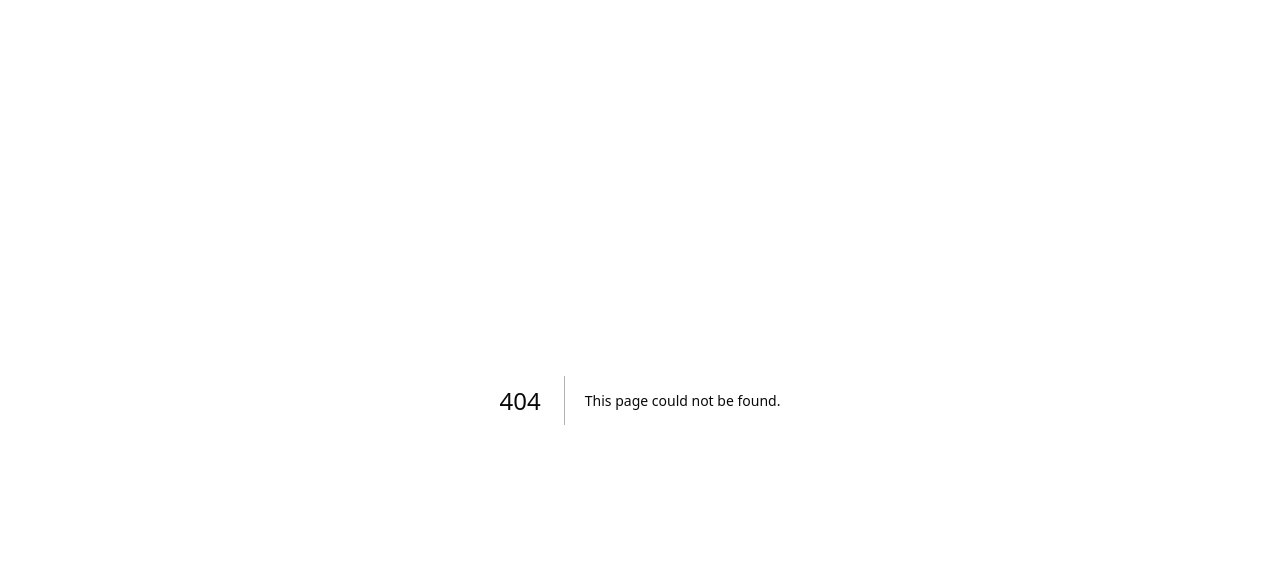
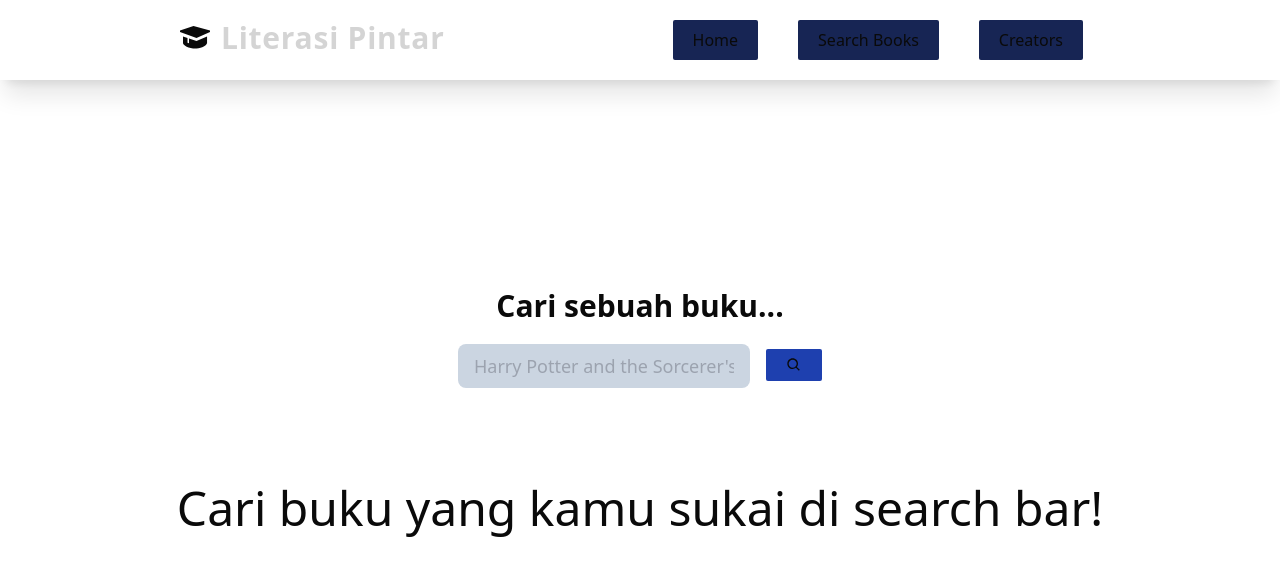
Before and after one commit to mvfflin/literasi-pintar, a Next.js app: page /search in a window 1280 px wide. Before the commit this address had no page. Shown: the top 576 px of the page. Built offline with nearby package versions, Linux system fonts and the light colour scheme.

Commit message:
feat: add search route and navbar

```diff
--- a/package.json
+++ b/package.json
@@ -13,7 +13,8 @@
     "next-auth": "^4.24.4",
     "react": "^18",
     "react-dom": "^18",
-    "react-icons": "^4.11.0"
+    "react-icons": "^4.11.0",
+    "react-loading-icons": "^1.1.0"
   },
   "devDependencies": {
     "@types/node": "^20",
--- /dev/null
+++ b/src/components/navbar.tsx
@@ -0,0 +1,48 @@
+import Link from "next/link";
+import { BiSolidGraduation } from "react-icons/bi";
+
+const Navbar = () => {
+  const onScroll = () => {
+    if (scrollY == 0) {
+      document.getElementById("container")?.classList.toggle("bg-");
+    }
+  };
+
+  return (
+    <>
+      <div
+        className="block w-full h-20 backdrop-blur-md sticky top-0 shadow-xl"
+        id="container"
+      >
+        <div className="flex justify-center pt-5">
+          <div className="text-4xl font-bold pr-2">
+            <BiSolidGraduation />
+            {"  "}
+          </div>
+          <h1 className="text-3xl font-bold text-neutral-300 tracking-wide">
+            Literasi Pintar
+          </h1>
+          <div className="ml-52">
+            <ul className="justify-between">
+              <Link href={"/"}>
+                <li className="inline-block btn-navbar-dark mx-5">
+                  <button>Home</button>
+                </li>
+              </Link>
+              <Link href={"/search"}>
+                <li className="inline-block btn-navbar-dark mx-5">
+                  <button>Search Books</button>
+                </li>
+              </Link>
+              <li className="inline-block btn-navbar-dark mx-5">
+                <button>Creators</button>
+              </li>
+            </ul>
+          </div>
+        </div>
+      </div>
+    </>
+  );
+};
+
+export default Navbar;
--- a/src/pages/_app.tsx
+++ b/src/pages/_app.tsx
@@ -1,14 +1,20 @@
 import "@/styles/globals.css";
 import type { AppProps } from "next/app";
 import { SessionProvider } from "next-auth/react";
+import Head from "next/head";
 
 export default function App({
   Component,
   pageProps: { session, ...pageProps },
 }: AppProps) {
   return (
-    <SessionProvider session={session}>
-      <Component {...pageProps} />
-    </SessionProvider>
+    <>
+      <Head>
+        <title>Literasi Pintar</title>
+      </Head>
+      <SessionProvider session={session}>
+        <Component {...pageProps} />
+      </SessionProvider>
+    </>
   );
 }
--- a/src/pages/_document.tsx
+++ b/src/pages/_document.tsx
@@ -3,8 +3,14 @@ import { Html, Head, Main, NextScript } from "next/document";
 export default function Document() {
   return (
     <Html lang="en">
-      <Head />
-      <body className="dark:bg-gray-950 bg-white text-neutral-950 dark:text-neutral-200 px-5">
+      <Head>
+        <meta name="og:title" content="Literasi Pintar" />
+        <meta
+          name="og:description"
+          content="Website tempat kamu mencari buku kesukaanmu!"
+        />
+      </Head>
+      <body className="dark:bg-gray-950 bg-white text-neutral-950 dark:text-neutral-200">
         <Main />
         <NextScript />
       </body>
--- a/src/pages/index.tsx
+++ b/src/pages/index.tsx
@@ -3,6 +3,7 @@ import { Inter } from "next/font/google";
 import { BiSearch, BiSolidGraduation } from "react-icons/bi";
 import { useSession, signOut } from "next-auth/react";
 import { useEffect } from "react";
+import Navbar from "@/components/navbar";
 
 const inter = Inter({ subsets: ["latin"] });
 
@@ -15,8 +16,9 @@ export default function Home() {
   }, [status]);
 
   return (
-    <main className={`max-w-screen h-screen`}>
-      <div className="main">
+    <main className={`max-w-screen h-max`}>
+      <Navbar />
+      <div className="main px-5">
         <div className="title mx-auto justify-center text-center w-max mt-52">
           <h1 className="text-5xl lg:text-7xl mx-auto w-max">
             <BiSolidGraduation />
@@ -40,15 +42,22 @@ export default function Home() {
           )}
 
           <h1 className="text-base lg:text-xl mt-10">Cari buku</h1>
+          <form action={"/search"} method="get">
             <div className="flex justify-center">
               <input
                 className="outline-none bg-gray-800 p-2 rounded-lg px-4 mt-2 text-base lg:text-lg text-left"
                 placeholder="Cari buku..."
+                id="search"
+                name="search"
               />
-            <button className="ml-4 bg-blue-950 p-2 px-4 mt-2 text-base lg:text-lg rounded-lg">
+              <button
+                className="ml-4 bg-blue-950 p-2 px-4 mt-2 text-base lg:text-lg rounded-lg"
+                type="submit"
+              >
                 <BiSearch />
               </button>
             </div>
+          </form>
         </div>
       </div>
     </main>
--- /dev/null
+++ b/src/pages/search/index.tsx
@@ -0,0 +1,149 @@
+import Navbar from "@/components/navbar";
+import Link from "next/link";
+import { NextRouter, useRouter } from "next/router";
+import { ChangeEvent, useEffect, useState } from "react";
+import { BiSearch } from "react-icons/bi";
+import LoadingIcons from "react-loading-icons";
+
+const SearchPage = () => {
+  const router: NextRouter = useRouter();
+  const [books, setBooks] = useState<any>();
+  const [loading, setLoading] = useState<boolean>(false);
+  const [searchInput, setSearchInput] = useState<string>("");
+
+  const { search }: any = router.query;
+
+  const handleChange = (e: ChangeEvent<HTMLInputElement>) => {
+    setSearchInput(e.target.value);
+  };
+
+  useEffect(() => {
+    if (!search || !router.isReady) {
+      setBooks(null);
+    } else {
+      setSearchInput(search);
+      const getBooks = async () => {
+        console.log(search);
+        console.log(
+          `https://openlibrary.org/search.json?` +
+            new URLSearchParams({ q: search }).toString()
+        );
+        setLoading(true);
+        try {
+          fetch(
+            `https://openlibrary.org/search.json?` +
+              new URLSearchParams({ q: search }).toString()
+          ).then(async (res) => {
+            const data = await res.json();
+            console.log(data.docs.slice(0, 9));
+            setBooks(data);
+            setLoading(false);
+          });
+        } catch (error) {
+          console.log(error);
+          setBooks("error");
+          setLoading(false);
+        }
+      };
+      getBooks();
+    }
+  }, [search, router.isReady]);
+
+  return (
+    <>
+      <Navbar />
+      <main className="max-w-screen h-max">
+        <div className="main px-5 my-52">
+          <div className="title text-center mt-52 justify-center">
+            <h1 className="text-3xl font-semibold">Cari sebuah buku...</h1>
+            <div className="flex justify-center mt-5">
+              <form action={"/search"} method="get">
+                <input
+                  className="input"
+                  type="text"
+                  placeholder="Harry Potter and the Sorcerer's Stone"
+                  name="search"
+                  id="search"
+                  value={searchInput}
+                  onChange={handleChange}
+                />
+                <button className="ml-4 btn-primary m-0" type="submit">
+                  <BiSearch />
+                </button>
+              </form>
+            </div>
+            {books != "error" && books != null && books.docs.length > 0 ? (
+              <>
+                <h1 className="mt-2 text-xl">
+                  Hasil pencarian buku dengan judul : {search} ({books.numFound}{" "}
+                  hasil)
+                </h1>
+              </>
+            ) : null}
+          </div>
+
+          <div className="mt-24">
+            {router.query.search == null ? (
+              <>
+                <h1 className="text-5xl text-center">
+                  Cari buku yang kamu sukai di search bar!
+                </h1>
+              </>
+            ) : (
+              <>
+                {books != "error" && books != null && books.docs.length > 0 ? (
+                  <>
+                    <div className="grid grid-cols-1 sm:grid-cols-2 xl:grid-cols-5 justify-center gap-5 text-center">
+                      {books.docs.slice(11, 21).map((doc: any) => {
+                        return (
+                          <div key={doc.key} className="p-5 bg-neutral-800">
+                            <img
+                              alt={doc.title}
+                              className="mx-auto w-[200px] h-[300px]"
+                              src={
+                                doc.isbn
+                                  ? `http://covers.openlibrary.org/b/isbn/${doc.isbn?.[0]}-M.jpg`
+                                  : "https://placehold.co/200x300"
+                              }
+                            />
+                            <h1 className="text-2xl font-bold mt-5">
+                              {doc.title}
+                            </h1>
+                            <h1>
+                              Author(s) :{" "}
+                              {doc.author_name.map((name: any, index: any) => {
+                                if (doc.author_name.length === index + 1) {
+                                  return `${name}.`;
+                                }
+                                return `${name}, `;
+                              })}
+                            </h1>
+                            <Link href={""}>
+                              <button className="btn-primary mt-5">
+                                Lihat buku
+                              </button>
+                            </Link>
+                          </div>
+                        );
+                      })}
+                    </div>
+                  </>
+                ) : null}
+                {loading ? (
+                  <>
+                    <div className="mx-auto w-full text-center">
+                      <LoadingIcons.Puff className="mx-auto scale-[2]" />
+                      <h1 className="mt-5 text-xl">Sedang mencari... </h1>
+                    </div>
+                  </>
+                ) : null}
+              </>
+            )}
+          </div>
+        </div>
+      </main>
+    </>
+  );
+};
+
+export default SearchPage;
--- a/src/styles/globals.css
+++ b/src/styles/globals.css
@@ -31,3 +31,11 @@ body {
 .btn-discord {
   @apply p-2 px-5 bg-[#7289da] rounded-sm transition-all hover:bg-[#8193d7] hover:scale-105 active:ring-2 active:ring-blue-500 focus:ring-2 focus:ring-blue-500;
 }
+
+.btn-navbar-dark {
+  @apply p-2 px-5 bg-blue-950 rounded-sm transition-all hover:bg-blue-900 hover:scale-105 active:ring-2 active:ring-blue-500 focus:ring-2 focus:ring-blue-500;
+}
+
+.input {
+  @apply outline-none bg-slate-300 dark:bg-gray-800 p-2 rounded-lg px-4 text-base lg:text-lg text-left;
+}
```
Also changed, not shown: 1 other file (tests, documents, lock files or other folders). Lines whose indentation alone changed are shown as unchanged.
